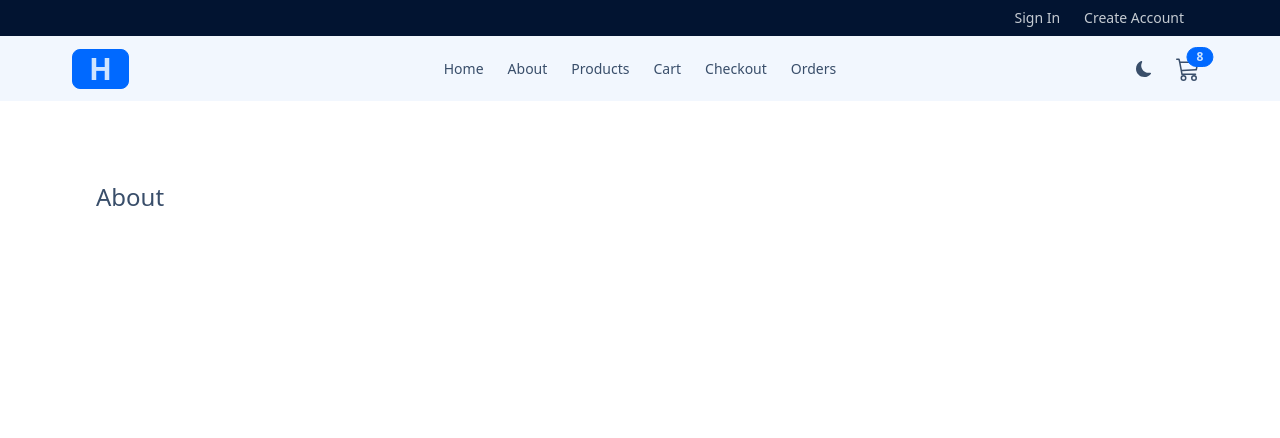
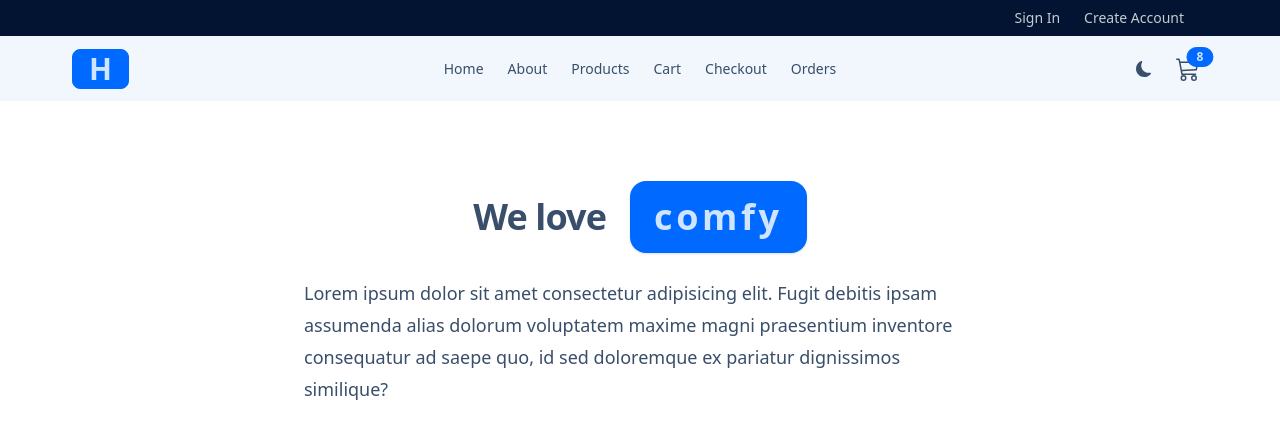
Before and after one commit to Jim124/comfy-store, a React (Vite) app: page /about in a window 1280 px wide. Shown: the top 438 px of the page. Built offline with nearby package versions, Linux system fonts and the light colour scheme.

Commit message:
modify About page

```diff
--- a/src/pages/About.jsx
+++ b/src/pages/About.jsx
@@ -1,4 +1,25 @@
 const About = () => {
-  return <h1 className='text-2xl'>About</h1>;
+  return (
+    <>
+      <div className='flex flex-wrap gap-2 sm:gap-x-6 justify-center items-center'>
+        <h1 className='text-4xl font-bold leading-none tracking-tight'>
+          We love
+        </h1>
+        <div className='stats bg-primary shadow'>
+          <div className='stat'>
+            <div className='stat-title text-primary-content font-bold text-4xl tracking-widest'>
+              comfy
+            </div>
+          </div>
+        </div>
+      </div>
+      <p className='mt-6 mx-auto text-lg max-w-2xl leading-8'>
+        Lorem ipsum dolor sit amet consectetur adipisicing elit. Fugit debitis
+        ipsam assumenda alias dolorum voluptatem maxime magni praesentium
+        inventore consequatur ad saepe quo, id sed doloremque ex pariatur
+        dignissimos similique?
+      </p>
+    </>
+  );
 };
 export default About;
```
